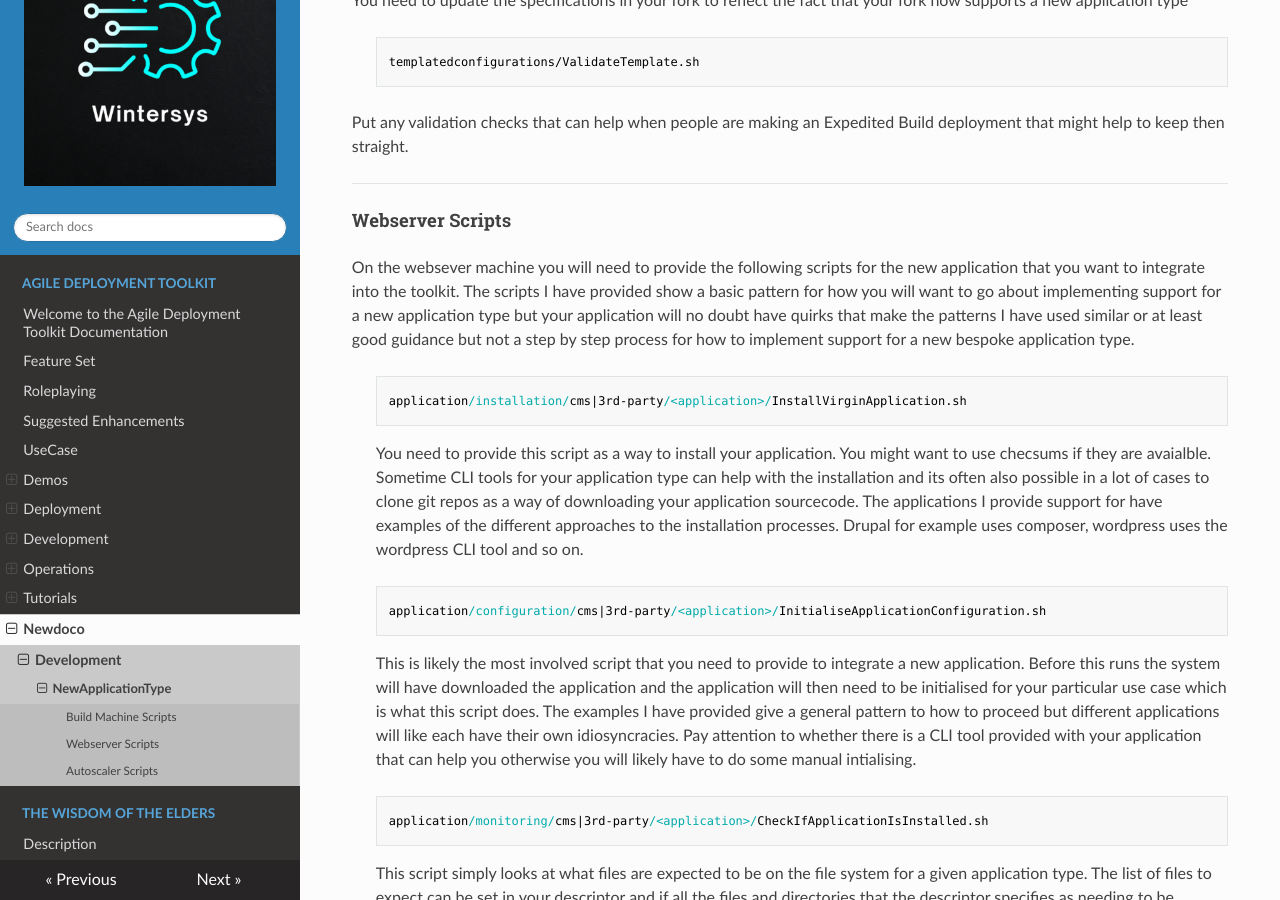
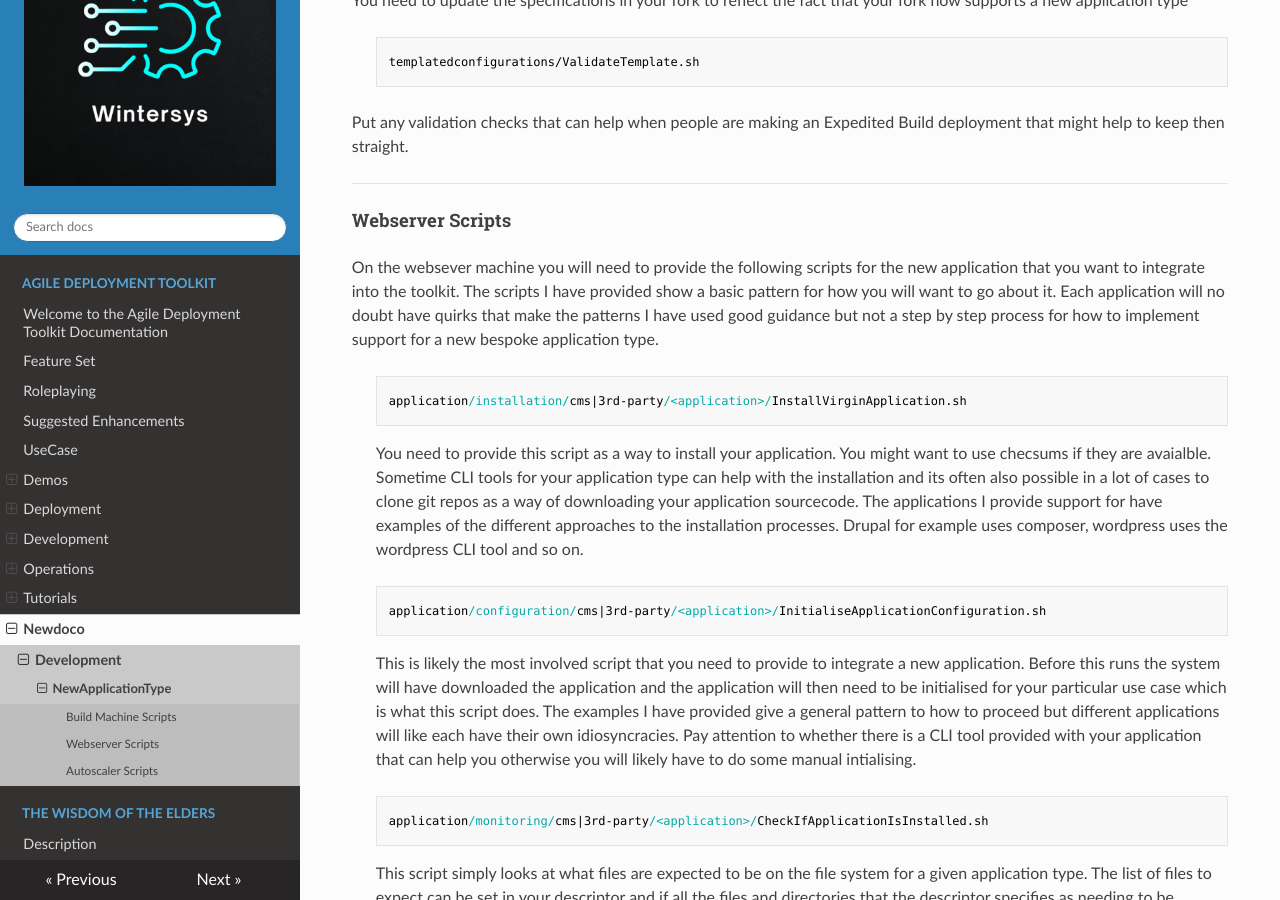
Before and after one commit to wintersys-dev/adt-documentation, an MkDocs documentation site: the page built from docs/Agile Deployment Toolkit/newdoco/Development/NewApplicationType.md, in a window 1280 px wide and 900 px high, scrolled down 1291 px. Built offline with MkDocs 1.6.1, drawn with Linux system fonts in a browser that asks for light colours; nearby versions of some CDN libraries.

Commit message:
Update NewApplicationType.md

```diff
--- a/docs/Agile Deployment Toolkit/newdoco/Development/NewApplicationType.md
+++ b/docs/Agile Deployment Toolkit/newdoco/Development/NewApplicationType.md
@@ -40,7 +40,7 @@ Put any validation checks that can help when people are making an Expedited Buil
 
 #### Webserver Scripts
 
-On the websever machine you will need to provide the following scripts for the new application that you want to integrate into the toolkit. The scripts I have provided show a basic pattern for how you will want to go about implementing support for a new application type but your application will no doubt have quirks that make the patterns I have used similar or at least good guidance but not a step by step process for how to implement support for a new bespoke application type.
+On the websever machine you will need to provide the following scripts for the new application that you want to integrate into the toolkit. The scripts I have provided show a basic pattern for how you will want to go about it. Each application will no doubt have quirks that make the patterns I have used good guidance but not a step by step process for how to implement support for a new bespoke application type.
 
 >     application/installation/cms|3rd-party/<application>/InstallVirginApplication.sh
 You need to provide this script as a way to install your application. You might want to use checsums if they are avaialble. Sometime CLI tools for your application type can help with the installation and its often also possible in a lot of cases to clone git repos as a way of downloading your application sourcecode. The applications I provide support for have examples of the different approaches to the installation processes. Drupal for example uses composer, wordpress uses the wordpress CLI tool and so on.
```
